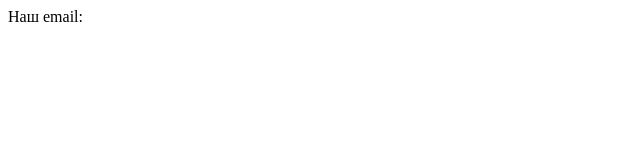
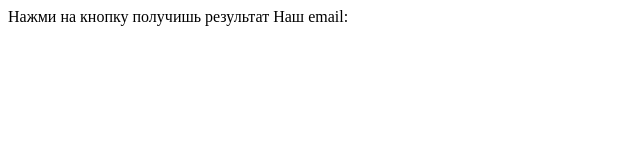
Before and after one commit to FidailKhasanov/lesson3, a plain HTML site: page index.html in a window 1280 px wide. Shown: the whole page, without its empty margins (0-640 px from the left). Drawn offline with Linux system fonts and the light colour scheme.

```diff
--- a/index.html
+++ b/index.html
@@ -3,6 +3,7 @@
 <head>
     <meta charset="UTF-8">
     <title>Title</title>
+    <bu>Нажми на кнопку получишь результат</bu>
 </head>
 <body>
 Наш email: <a href="go@mail.com>"></a>
```
